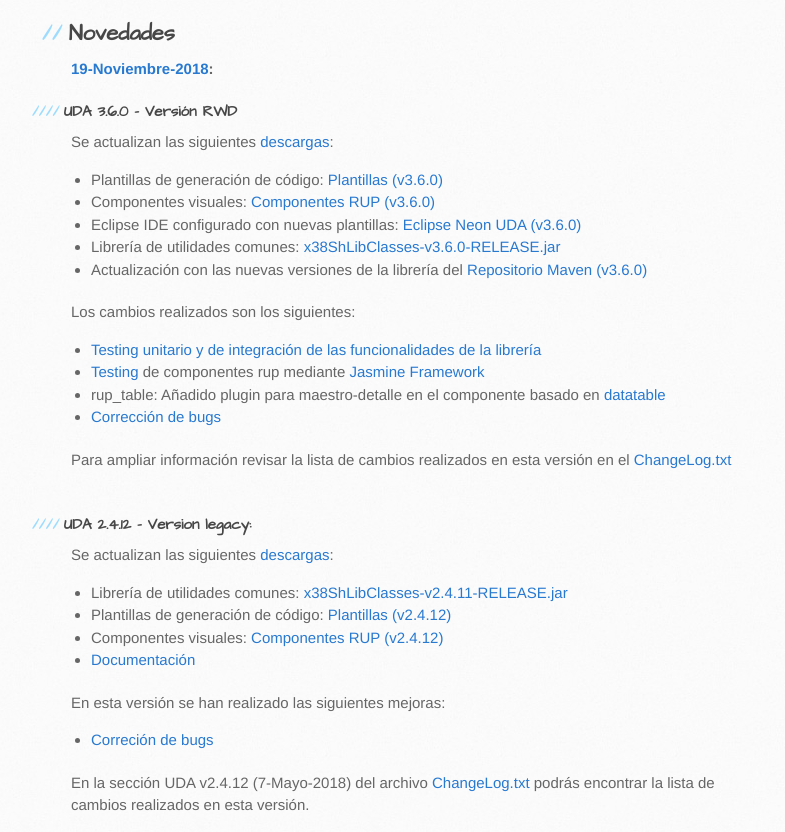
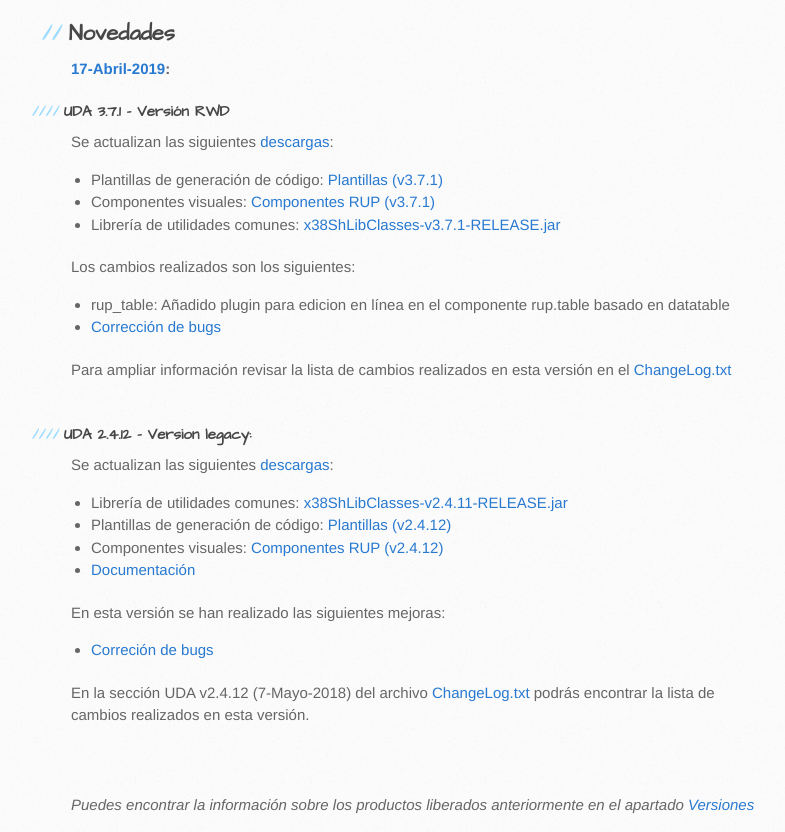
Before and after one commit to UDA-EJIE/uda-ejie.github.io, a plain HTML site: page index.html in a window 1280 px wide. Shown: the part 1820-2652 px from the top of the page, without its empty margins (99-884 px from the left). Drawn offline with Linux system fonts and the light colour scheme.

Commit message:
v3.7.1 release

```diff
--- a/index.html
+++ b/index.html
@@ -50,23 +50,19 @@
 
 
 <h2>Novedades</h2>
-<b><a href='https://github.com/UDA-EJIE/uda-ejie.github.io/wiki/Actualizar'>19-Noviembre-2018</a>:</b>
-<h4>UDA 3.6.0 - Versión RWD</h4>
+<b><a href='https://github.com/UDA-EJIE/uda-ejie.github.io/wiki/Actualizar'>17-Abril-2019</a>:</b>
+<h4>UDA 3.7.1 - Versión RWD</h4>
 Se actualizan las siguientes <a href='https://drive.google.com/folderview?id=0B2jWuJHnBpz_VFVLU2ZoREQ2Q1E&usp=sharing#list' target='_blank'>descargas</a>:<br>
 <ul>
-<li>Plantillas de generación de código: <a href='https://docs.google.com/uc?authuser=0&id=12rhPeGp_W724pd7BONxM-Vw-ysX7yM7a&export=download'>Plantillas (v3.6.0)</a></li>
-<li>Componentes visuales: <a href='https://docs.google.com/uc?authuser=0&id=1bwVe2uyVWCKO4PEUKg-f8bZJtB6No6Fu&export=download'>Componentes RUP (v3.6.0)</a></li>
-<li>Eclipse IDE configurado con nuevas plantillas: <a href='https://docs.google.com/uc?authuser=0&id=https://drive.google.com/open?id=1hIhjCDo1Gn17KNrcpW9rXSKtIpm8pxi8&export=download' target='_blank'>Eclipse Neon UDA (v3.6.0)</a></li-->
-<li>Librería de utilidades comunes: <a href='https://docs.google.com/uc?authuser=0&id=1WzAsSWYH6coQvk3dTeQLocD_xHwZTBFR&export=download'>x38ShLibClasses-v3.6.0-RELEASE.jar</a></li>
-<li>Actualización con las nuevas versiones de la librería del <a href='https://docs.google.com/uc?authuser=0&id=1rhXb6FJp4qyJoUgEI7pjrKSi6Gj9o7RR&export=download'>Repositorio Maven (v3.6.0)</a></li>
+<li>Plantillas de generación de código: <a href='https://docs.google.com/uc?authuser=0&id=1IktoSEROPpdKFisz-ydbeYIZvo_tT62S&export=download'>Plantillas (v3.7.1)</a></li>
+<li>Componentes visuales: <a href='https://docs.google.com/uc?authuser=0&id=1BIoCgQNE0-2nP4y9ZoV0LkWsTMUphqEg&export=download'>Componentes RUP (v3.7.1)</a></li>
+<li>Librería de utilidades comunes: <a href='https://docs.google.com/uc?authuser=0&id=1Qrb-D_FW5sCQs44gIlyUFBKwzlOgcDla&export=download'>x38ShLibClasses-v3.7.1-RELEASE.jar</a></li>
 </ul>
 
 Los cambios realizados son los siguientes:<br>
 <ul>
-<li><a href="https://github.com/UDA-EJIE/udaLib/tree/master/x38ShLibClasses/test-integration" target='_blank'>Testing unitario y de integración de las funcionalidades de la librería</li>
-<li><a href="https://github.com/UDA-EJIE/udaRUP/tree/master/spec" target='_blank'>Testing</a> de componentes rup mediante <a href="https://jasmine.github.io/" target='_blank'>Jasmine Framework</a></li>
-<li>rup_table: Añadido plugin para maestro-detalle en el componente basado en <a href='https://datatables.net' target='_blank'>datatable</a></li>
-<li><a href='https://github.com/UDA-EJIE/udaRUP/issues?q=is%3Aissue+milestone%3Av3.6.0+is%3Aclosed' target='_blank'>Corrección de bugs</a></li>
+<li>rup_table: Añadido plugin para edicion en línea en el componente rup.table basado en datatable</a></li>
+<li><a href='https://github.com/UDA-EJIE/udaRUP/issues?q=is%3Aissue+milestone%3Av3.7.1' target='_blank'>Corrección de bugs</a></li>
 </ul>
 Para ampliar información revisar la lista de cambios realizados en esta versión en el <a href='https://docs.google.com/uc?authuser=0&id=0B2jWuJHnBpz_QVZhLUM0QlFxOGc&export=download'>ChangeLog.txt</a><br>
 <br>
```
